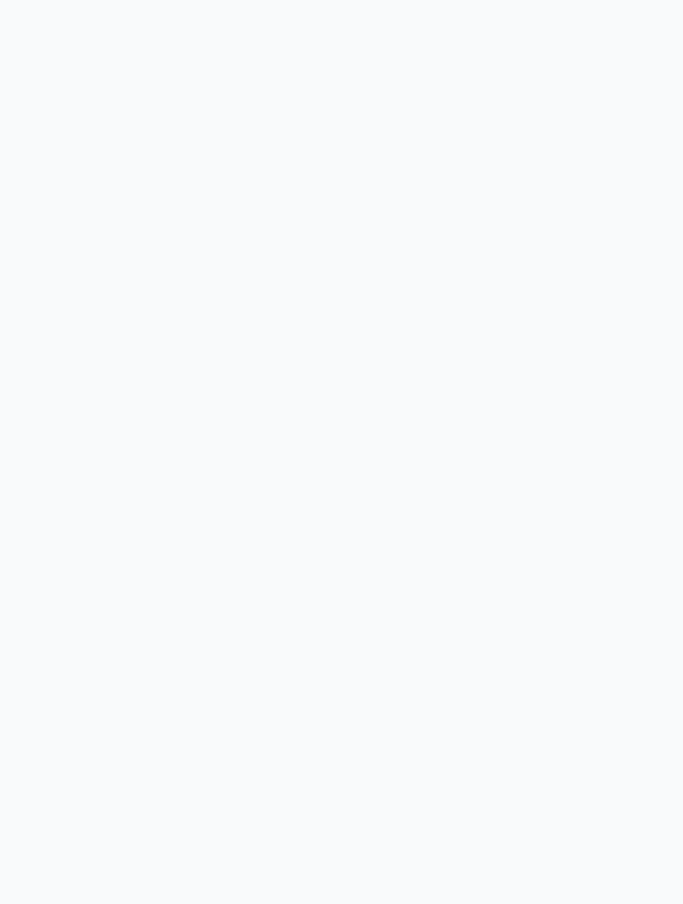
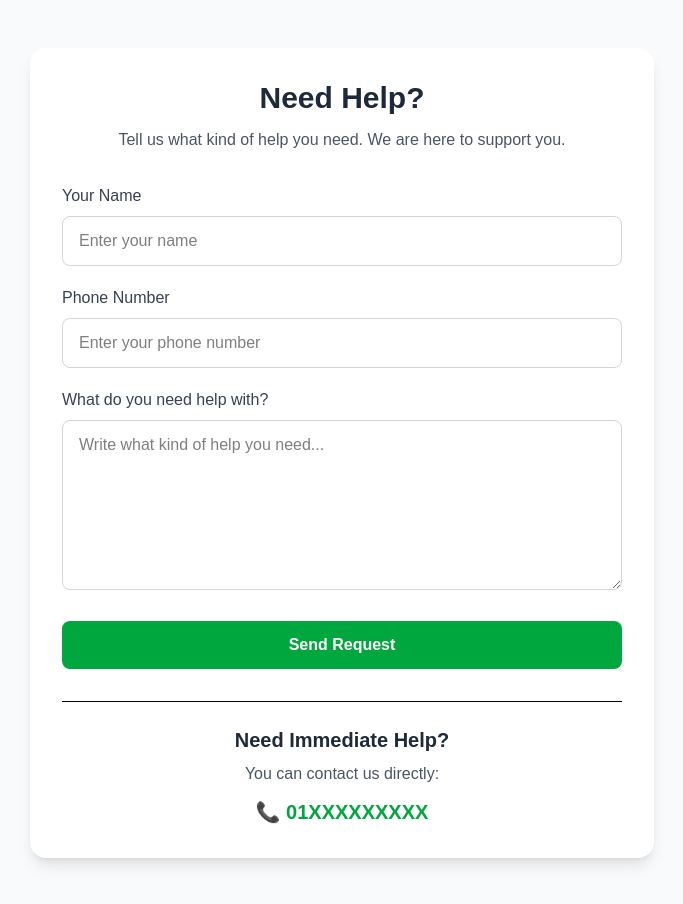
Before and after one commit to MRFahim86/ShelterLink, a React (Vite) app: page /help in a window 1280 px wide. Before the commit this address had no page. Shown: the whole page, without its empty margins (298-981 px from the left). Before the commit the page ends 800 px from the top, so only its background shows below. Built offline with nearby package versions, Linux system fonts and the light colour scheme.

Commit message:
update need help navigation

```diff
--- a/src/App.jsx
+++ b/src/App.jsx
@@ -17,6 +17,7 @@ import Shelter from "./pages/Shelter";
 import Food from "./pages/Food";
 import Medical from "./pages/Medical";
 import Volunteer from "./pages/Volunteer";
+import Help from "./pages/Help";
 
 // ================= SERVICES PAGE =================
 
@@ -184,6 +185,9 @@ function App() {
 
         <Route path="/register" element={<Register />} />
 
+        <Route path="/help"
+        element={<Help/>} />
+
         {/* USER PAGE */}
         <Route path="/user" element={<User />} />
 
--- /dev/null
+++ b/src/pages/Help.jsx
@@ -0,0 +1,133 @@
+import React, { useState } from "react";
+
+const Help = () => {
+  const [formData, setFormData] = useState({
+    name: "",
+    phone: "",
+    message: "",
+  });
+
+  const handleChange = (e) => {
+    setFormData({
+      ...formData,
+      [e.target.name]: e.target.value,
+    });
+  };
+
+  const handleSubmit = (e) => {
+    e.preventDefault();
+
+    alert("Your help request has been submitted!");
+
+    setFormData({
+      name: "",
+      phone: "",
+      message: "",
+    });
+  };
+
+  return (
+    <div className="min-h-screen bg-gray-50">
+
+      {/* Help Section */}
+      <div className="max-w-2xl mx-auto px-6 py-12">
+
+        <div className="bg-white rounded-2xl shadow-lg p-8">
+
+          {/* Heading */}
+          <h1 className="text-3xl font-bold text-center text-gray-800 mb-3">
+            Need Help?
+          </h1>
+
+          <p className="text-center text-gray-600 mb-8">
+            Tell us what kind of help you need.
+            We are here to support you.
+          </p>
+
+          {/* Form */}
+          <form onSubmit={handleSubmit}>
+
+            {/* Name */}
+            <label className="block text-gray-700 font-medium mb-2">
+              Your Name
+            </label>
+
+            <input
+              type="text"
+              name="name"
+              value={formData.name}
+              onChange={handleChange}
+              placeholder="Enter your name"
+              required
+              className="w-full border border-gray-300 rounded-lg px-4 py-3 mb-5 focus:outline-none focus:ring-2 focus:ring-green-500"
+            />
+
+            {/* Phone */}
+            <label className="block text-gray-700 font-medium mb-2">
+              Phone Number
+            </label>
+
+            <input
+              type="tel"
+              name="phone"
+              value={formData.phone}
+              onChange={handleChange}
+              placeholder="Enter your phone number"
+              required
+              className="w-full border border-gray-300 rounded-lg px-4 py-3 mb-5 focus:outline-none focus:ring-2 focus:ring-green-500"
+            />
+
+            {/* Help message */}
+            <label className="block text-gray-700 font-medium mb-2">
+              What do you need help with?
+            </label>
+
+            <textarea
+              name="message"
+              value={formData.message}
+              onChange={handleChange}
+              placeholder="Write what kind of help you need..."
+              required
+              rows="6"
+              className="w-full border border-gray-300 rounded-lg px-4 py-3 mb-6 focus:outline-none focus:ring-2 focus:ring-green-500"
+            ></textarea>
+
+            {/* Submit */}
+            <button
+              type="submit"
+              className="w-full bg-green-600 text-white py-3 rounded-lg font-semibold hover:bg-green-700 transition"
+            >
+              Send Request
+            </button>
+
+          </form>
+
+          {/* Contact information */}
+          <div className="border-t mt-8 pt-6 text-center">
+
+            <h2 className="text-xl font-semibold text-gray-800 mb-2">
+              Need Immediate Help?
+            </h2>
+
+            <p className="text-gray-600 mb-3">
+              You can contact us directly:
+            </p>
+
+            <a
+              href="tel:01XXXXXXXXX"
+              className="text-green-600 text-xl font-bold"
+            >
+              📞 01XXXXXXXXX
+            </a>
+
+          </div>
+
+        </div>
+
+      </div>
+
+    </div>
+  );
+};
+
+export default Help;
--- a/src/pages/home.jsx
+++ b/src/pages/home.jsx
@@ -160,11 +160,10 @@ function Home() {
             </button>
 
             {/* Find Help */}
+           {/* Find Help */}
 <button
   onClick={() => {
-                document
-                  .getElementById("find-help")
-                  ?.scrollIntoView({ behavior: "smooth" });
+    window.location.href = "/help";
   }}
   className="hover:text-green-700"
 >
@@ -198,7 +197,7 @@ function Home() {
             )}
             {/* Need Help */}
             <button
-              onClick={() => navigate("/services")}
+              onClick={() => navigate("/help")}
               className="rounded-full bg-green-700 px-6 py-3 text-white hover:bg-green-800"
             >
               Need Help?
```
Lines whose indentation alone changed are shown as unchanged.
